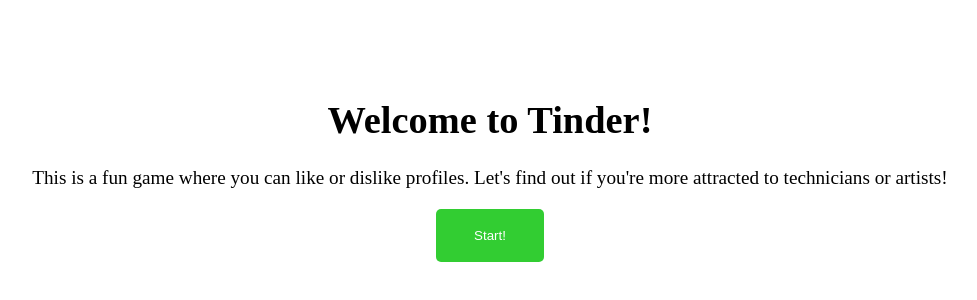
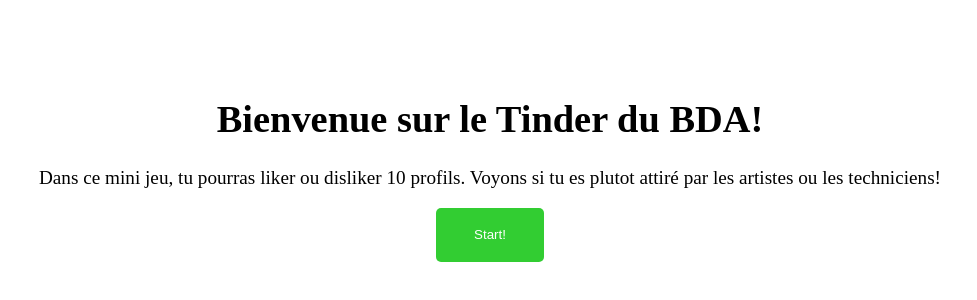
Before and after one commit to AlexGuff/TinderApp, a plain HTML site: page index.html in a window 1280 px wide. Shown: the part 256-556 px from the top of the page, without its empty margins (150-1127 px from the left). Drawn offline with Linux system fonts and the light colour scheme.

Commit message:
Update index.html

```diff
--- a/index.html
+++ b/index.html
@@ -8,8 +8,8 @@
 </head>
 <body>
 <div class="container" id="intro">
-    <h1>Welcome to Tinder!</h1>
-    <p>This is a fun game where you can like or dislike profiles. Let's find out if you're more attracted to technicians or artists!</p>
+    <h1>Bienvenue sur le Tinder du BDA!</h1>
+    <p>Dans ce mini jeu, tu pourras liker ou disliker 10 profils. Voyons si tu es plutot attiré par les artistes ou les techniciens!</p>
     <button id="startBtn">Start!</button>
 </div>
 
```
